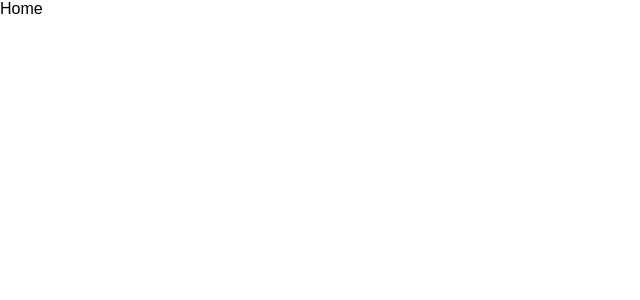
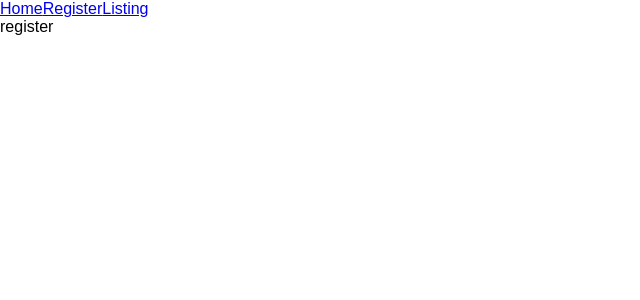
Before and after one commit to dralan92/xmtb-ReactReduxRouter, a React (Create React App) app: page /register in a window 1280 px wide. Shown: the top 300 px of the page, without its empty margins (0-640 px from the left). Built offline with nearby package versions, Linux system fonts and the light colour scheme.

Commit message:
Added Nav links for 2 components in 2 seperate page

```diff
--- a/src/App.js
+++ b/src/App.js
@@ -1,12 +1,23 @@
 import React, { Component } from 'react';
-import {BrowserRouter, Route} from 'react-router-dom';
+import {BrowserRouter, Route, Switch} from 'react-router-dom';
 import Home from './components/Home';
-
+import Register from './components/Register';
+import Listing from './components/Listing';
+import Error from './components/Error';
+import Navigation from './components/Navigation';
 class App extends Component {
   render() {
     return (
       <BrowserRouter>
-        <Route path ='/' component={Home} />
+      <div>
+        <Navigation />
+          <Switch>
+            <Route path ='/' component={Home} exact />
+            <Route path ='/register' component={Register} />
+            <Route path ='/listing' component={Listing} />
+            <Route component={Error} />
+          </Switch>
+      </div>
       </BrowserRouter>
     );
   }
--- /dev/null
+++ b/src/components/Error.js
@@ -0,0 +1,13 @@
+import React, { Component } from 'react'
+
+class Error extends Component {
+  render() {
+    return (
+      <div>
+        Error
+      </div>
+    )
+  }
+}
+
+export default Error;
--- /dev/null
+++ b/src/components/Listing.js
@@ -0,0 +1,13 @@
+import React, { Component } from 'react'
+
+class Listing extends Component {
+  render() {
+    return (
+      <div>
+        list
+      </div>
+    )
+  }
+}
+
+export default Listing;
--- /dev/null
+++ b/src/components/Navigation.js
@@ -0,0 +1,16 @@
+import React, { Component } from 'react';
+import {NavLink} from 'react-router-dom';
+
+class Navigation extends Component {
+  render() {
+    return (
+      <div>
+        <NavLink to='/'>Home</NavLink>
+        <NavLink to='/register'>Register</NavLink>
+        <NavLink to='/listing'>Listing</NavLink>
+      </div>
+    )
+  }
+}
+
+export default Navigation;
--- /dev/null
+++ b/src/components/Register.js
@@ -0,0 +1,13 @@
+import React, { Component } from 'react'
+
+class Register extends Component {
+  render() {
+    return (
+      <div>
+        register
+      </div>
+    )
+  }
+}
+
+export default Register;
```
